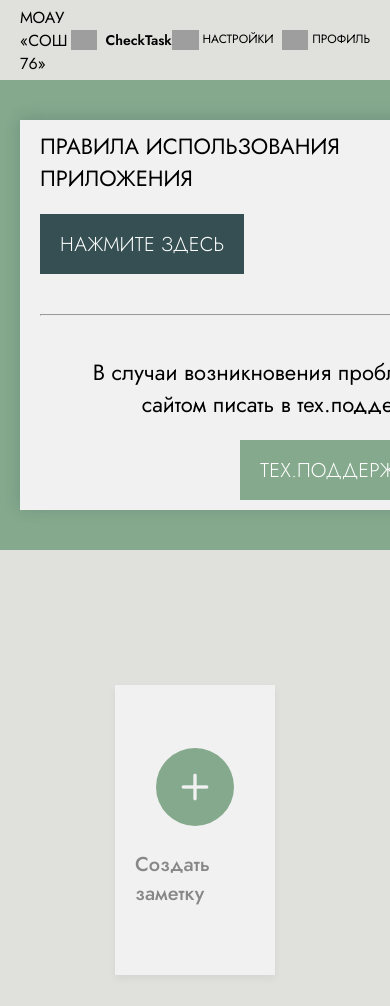
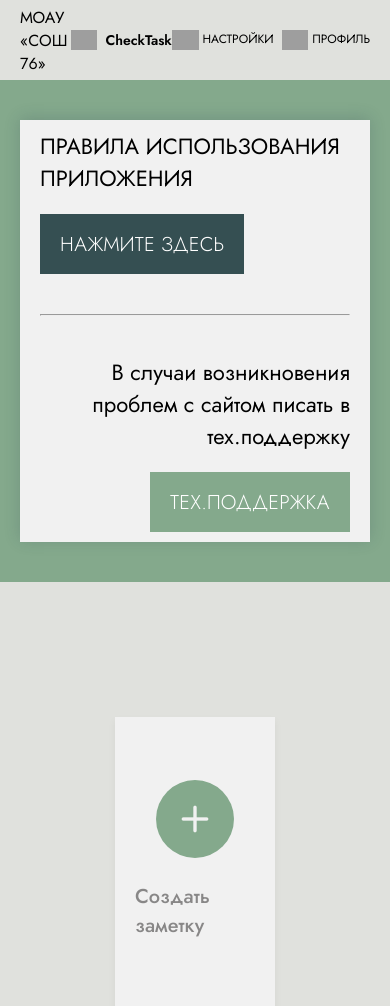
Before and after one commit to sfmaste/CheckTask.github.io, a PHP site: page / in a window 390 px wide; the page is wider, and only the part inside the window is pictured. Shown: the top 1006 px of that part. Run offline with PHP 8.4, Linux system fonts and the light colour scheme; grey boxes are pictures that could not be loaded.

Commit message:
Update style.css

```diff
--- a/style.css
+++ b/style.css
@@ -532,7 +532,6 @@ h2 {
 
   .info {
     flex-direction: column;
-    min-width: 636px;
     padding: 20px;
   }
 
@@ -589,7 +588,6 @@ h2 {
   /* intro */
   .info {
     padding: 10px 20px;
-    min-width: 440px;
   }
 
   h1 {
```
